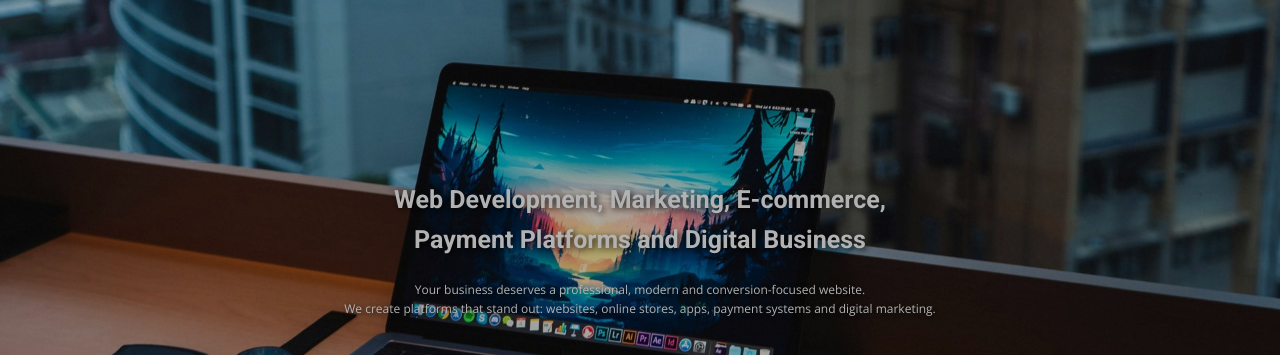
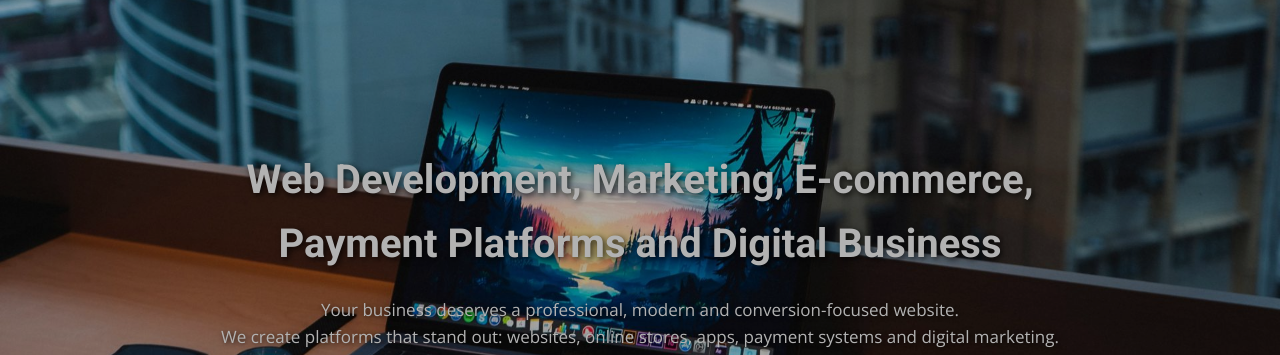
Before and after one commit to crjeffrey007/metatronstudio, a plain HTML site: page en.html in a window 1280 px wide. Shown: the part 86-441 px from the top of the page. Drawn offline with nearby package versions, Linux system fonts and the light colour scheme.

Commit message:
Update style.css

```diff
--- a/css/style.css
+++ b/css/style.css
@@ -2361,14 +2361,14 @@ p.testimonials-text {
 
 /* TITULO */
 .hero-title {
-  font-size: 2.5rem;
+  font-size: 4.0rem;
   font-weight: 700;
   margin-bottom: 20px;
 }
 
 /* SUBTITULO */
 .hero-subtitle {
-  font-size: 1.2rem;
+  font-size: 1.7rem;
   margin-bottom: 20px;
   line-height: 1.6;
 }
@@ -2412,7 +2412,7 @@ p.testimonials-text {
 /* RESPONSIVE */
 @media (max-width: 768px) {
   .hero-title {
-    font-size: 1.8rem;
+    font-size: 2.5rem;
   }
   .hero-subtitle {
     font-size: 1rem;
```
